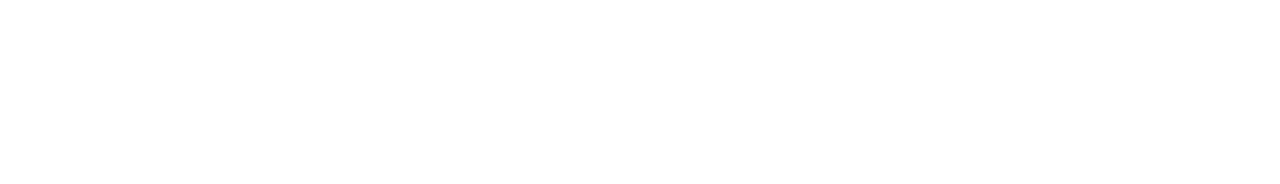
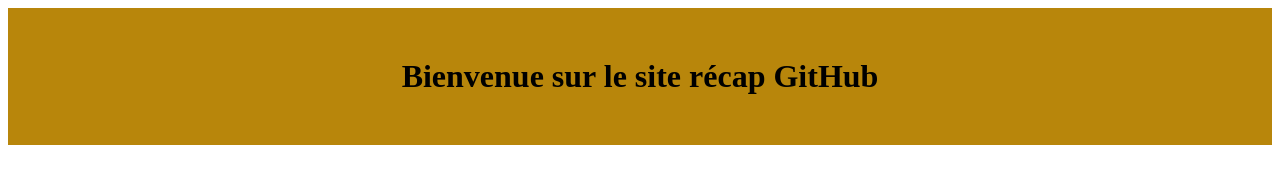
Before and after one commit to GodderidgeAurore/tchiant, a plain HTML site: page index.html in a window 1280 px wide. Drawn offline with Linux system fonts and the light colour scheme.

Commit message:
tetettet

```diff
--- a/index.html
+++ b/index.html
@@ -1,5 +1,6 @@
 <!DOCTYPE html>
 <html>
+    <link rel="stylesheet" href="style.css" type="text/css" media="screen" />
 <head>
 <title>Je vous aime pas</title>
 </head>
@@ -12,6 +13,16 @@
 
 
 <!-- Début annonce | Dimitry & Téo -->
+
+  <div id="news">
+		<h1>
+			Bienvenue sur le site récap GitHub
+		</h1>
+	</div>
+
+
+
+
 
 <!-- Fin annonce -->
 
--- a/style.css
+++ b/style.css
@@ -6,8 +6,17 @@
 
 /* Début annonce | Dimitry & Téo */
 
+
+#news
+{
+	background-color: darkgoldenrod;
+	padding: 50px;
+    text-align: center;
+}
+
+#news h1 { margin: 0; }
+
 /* Fin annonce */
-
 
 
 /* Début bloc articles | Valentin & Lilian */
```
